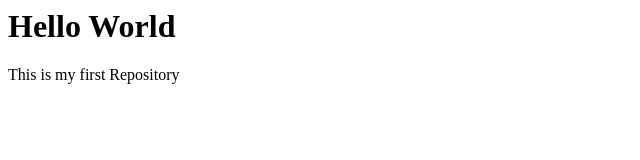
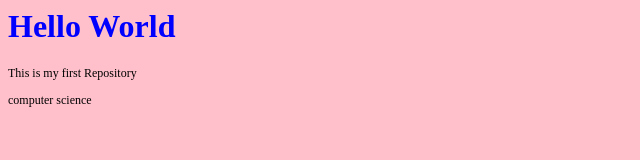
Before and after one commit to JayashreeBirwa/World_hello, a plain HTML site: page index.html in a window 1280 px wide. Shown: the whole page, without its empty margins (0-640 px from the left). Drawn offline with Linux system fonts and the light colour scheme.

Commit message:
Adding few lines and css

```diff
--- a/index.html
+++ b/index.html
@@ -1,9 +1,11 @@
 <html>
 <head>
 <title>Hello world</title>
+<link rel="stylesheet" href="s.css">
 </head>
 <body>
 <h1>Hello World</h1>
 <p>This is my first Repository</p>
+<p>computer science</p>
 </body>
 </html>
--- a/s.css
+++ b/s.css
@@ -1,2 +1,3 @@
 body {background-color:pink;}
 h1 {color:blue;}
+p {font-size:12px;}
```
